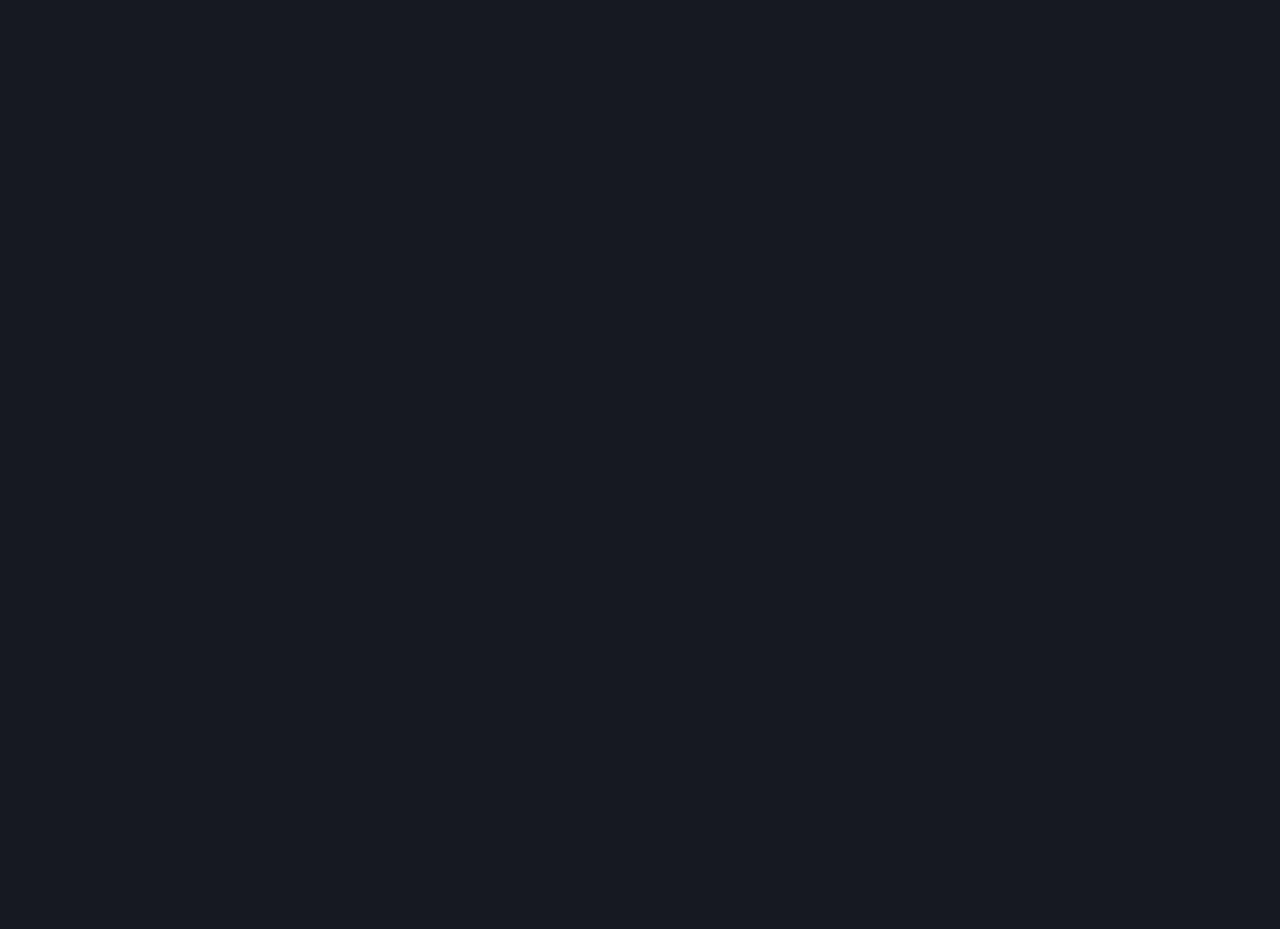
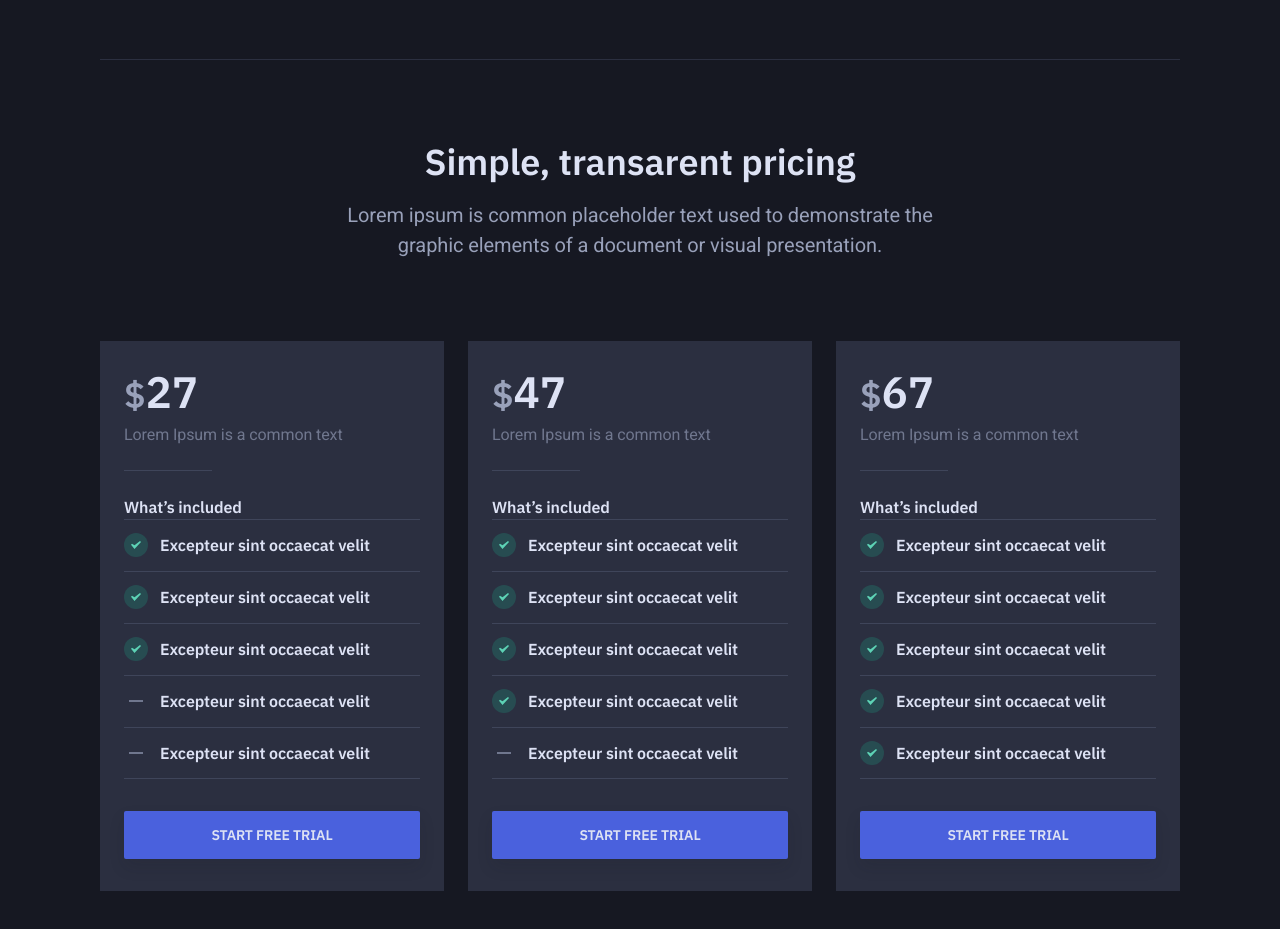
Before and after one commit to okawidiawan/html-to-react, a React (Create React App) app: page / in a window 1280 px wide. Shown: the part 1600-2529 px from the top of the page. Before the commit the page ends 1579 px from the top, so only its background shows below. Built offline with nearby package versions, Linux system fonts and the light colour scheme.

Commit message:
menambahkan komponen list pricing

```diff
--- a/src/elements/Button.js
+++ b/src/elements/Button.js
@@ -6,11 +6,13 @@ export default function Button(props) {
     if (props.isPrimary) className.push("button-primary");
     if (props.isWideMobile) className.push("button-wide-mobile");
     if (props.isSmall) className.push("button-sm");
+    if (props.isBlock) className.push("button-block");
     return <button className={className.join(" ")}>{props.children}</button>;
 }
 
 Button.propTypes = {
     isPrimary: propTypes.bool,
     isWideMobile: propTypes.bool,
-    isSmall: propTypes.bool
+    isSmall: propTypes.bool,
+    isBlock: propTypes.bool
 };
--- /dev/null
+++ b/src/elements/Card.js
@@ -0,0 +1,19 @@
+import React from 'react';
+import propTypes from 'prop-types';
+
+export default function Card(props) {
+    const className = ['tiles-item']
+    className.push(props.className)
+    return (
+        <div className={className.join(" ")}>
+            <div className={`tiles-item-inner ${props.hasShadow ? "has shadow" : ""}`}>
+                {props.children}
+            </div>
+        </div>
+    )
+}
+
+Card.propTypes = {
+    hasShadow: propTypes.bool,
+    className: propTypes.string
+};
--- /dev/null
+++ b/src/elements/Lists.js
@@ -0,0 +1,23 @@
+import React from 'react';
+import propTypes from 'prop-types';
+
+export default function Lists(props) {
+    const className = ["list-reset"];
+    className.push(props.className);
+    if (props.isSmall) className.push("text-xs");
+    return (
+        <ul className={className.join(" ")}>
+            {props.data.map((list, index) => {
+                return <li key={index} className={list.isChecked ? "is-checked" : ""}>{list.content}</li>
+            })
+            }
+
+        </ul>
+    )
+}
+
+Lists.propTypes = {
+    className: propTypes.string,
+    data: propTypes.array,
+    isSmall: propTypes.bool
+}
--- a/src/scenes/Homepage.js
+++ b/src/scenes/Homepage.js
@@ -1,6 +1,9 @@
 import React from 'react';
 import Fade from 'react-reveal/Fade';
 import Section from 'elements/Section';
+import Button from 'elements/Button';
+import Card from 'elements/Card';
+import Lists from 'elements/Lists';
 import Header from 'parts/Header';
 import HeroImage from 'assets/images/hero-image.png';
 import Clients from 'parts/Clients';
@@ -31,7 +34,45 @@ export default function Homepage() {
             title: "Join the system",
             description: "A pseudo-Latin text used in web design, layout, and printing in place of things to emphasise design."
         }
-    ]
+    ];
+    const listPricing = [
+        {
+            price: 27,
+            currencySymbol: "$",
+            description: "Lorem Ipsum is a common text",
+            features: [
+                { isChecked: true, content: "Excepteur sint occaecat velit" },
+                { isChecked: true, content: "Excepteur sint occaecat velit" },
+                { isChecked: true, content: "Excepteur sint occaecat velit" },
+                { isChecked: false, content: "Excepteur sint occaecat velit" },
+                { isChecked: false, content: "Excepteur sint occaecat velit" },
+            ]
+        },
+        {
+            price: 47,
+            currencySymbol: "$",
+            description: "Lorem Ipsum is a common text",
+            features: [
+                { isChecked: true, content: "Excepteur sint occaecat velit" },
+                { isChecked: true, content: "Excepteur sint occaecat velit" },
+                { isChecked: true, content: "Excepteur sint occaecat velit" },
+                { isChecked: true, content: "Excepteur sint occaecat velit" },
+                { isChecked: false, content: "Excepteur sint occaecat velit" },
+            ]
+        },
+        {
+            price: 67,
+            currencySymbol: "$",
+            description: "Lorem Ipsum is a common text",
+            features: [
+                { isChecked: true, content: "Excepteur sint occaecat velit" },
+                { isChecked: true, content: "Excepteur sint occaecat velit" },
+                { isChecked: true, content: "Excepteur sint occaecat velit" },
+                { isChecked: true, content: "Excepteur sint occaecat velit" },
+                { isChecked: true, content: "Excepteur sint occaecat velit" },
+            ]
+        }
+    ];
     return (
         <div className="body-wrap">
             <Header></Header>
@@ -84,6 +125,52 @@ export default function Homepage() {
                         </div>
                     </div>
                 </Section>
+                <Section className="pricing">
+                    <div className="container">
+                        <div className="pricing-inner section-inner has-top-divider">
+                            <div className="section-header center-content">
+                                <div className="container-xs">
+                                    <h2 className="mt-0 mb-16">
+                                        Simple, transarent pricing
+                                    </h2>
+                                    <p className="m-0">
+                                        Lorem ipsum is common placeholder text
+                                        used to demonstrate the graphic elements
+                                        of a document or visual presentation.
+                                    </p>
+                                </div>
+                            </div>
+                            <div className="tiles-wrap">
+                                {
+                                    listPricing.map((list, index) => <Card hasShadow>
+                                        <div class="pricing-item-content">
+                                            <div class="pricing-item-header pb-24 mb-24">
+                                                <div class="pricing-item-price mb-4">
+                                                    <span class="pricing-item-price-currency h2">{list.currencySymbol}</span><span
+                                                        class="pricing-item-price-amount h1 pricing-switchable"
+                                                        data-pricing-monthly="34" data-pricing-yearly="27">{list.price}</span>
+                                                </div>
+                                                <div class="text-xs text-color-low">
+                                                    {list.description}
+                                                </div>
+                                            </div>
+                                            <div class="pricing-item-features mb-40">
+                                                <div class="pricing-item-features-title h6 text-xs text-color-high mb-24">
+                                                    What’s included
+                                                    <Lists data={list.features} isSmall className="pricing-item-features-list mb-32"></Lists>
+                                                </div>
+                                            </div>
+                                        </div>
+                                        <div class="pricing-item-cta mb-8">
+                                            <Button isPrimary isBlock>Start free trial</Button>
+                                        </div>
+                                    </Card>)
+                                }
+
+                            </div>
+                        </div>
+                    </div>
+                </Section>
             </main>
         </div >
     );
```
